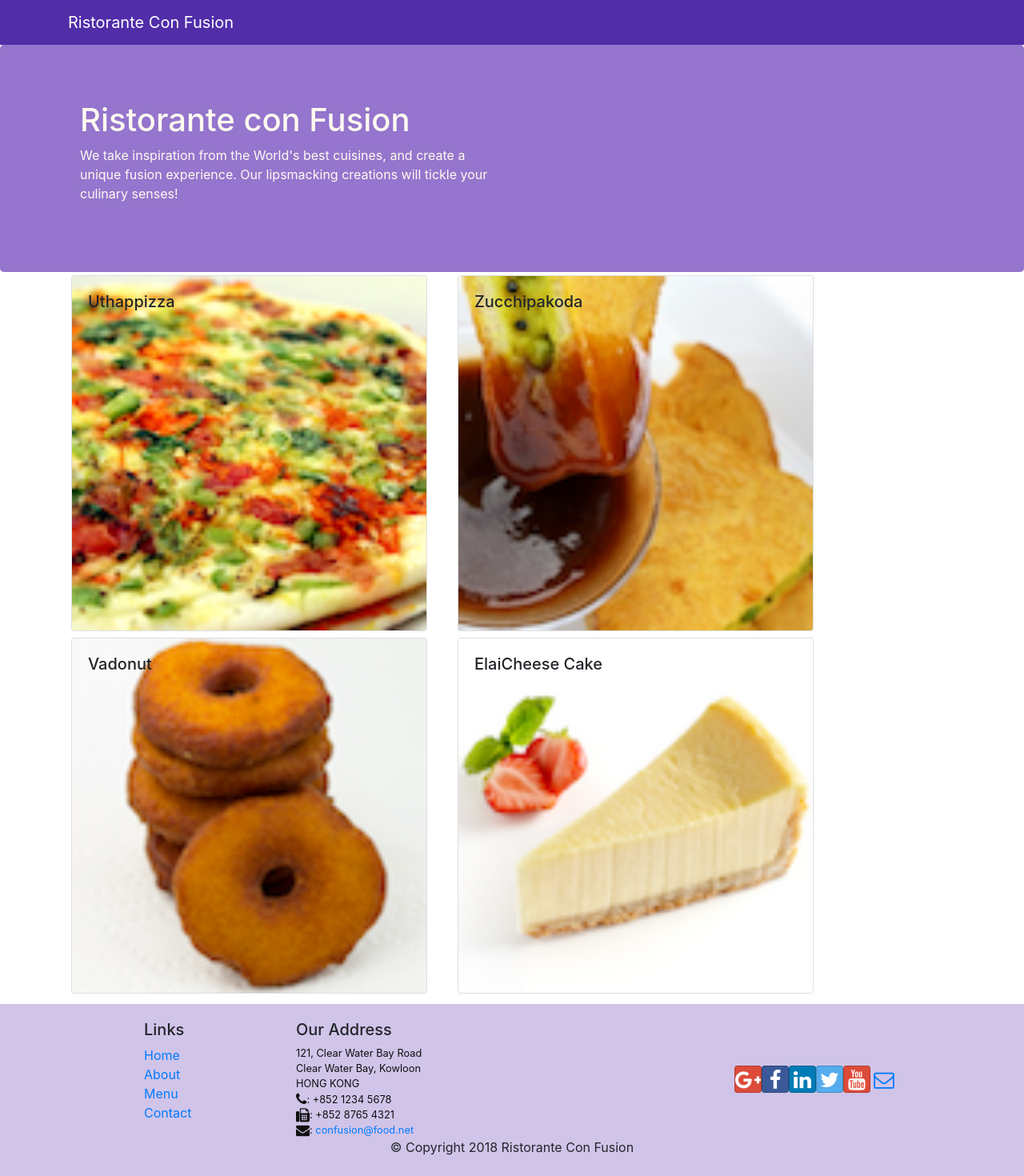
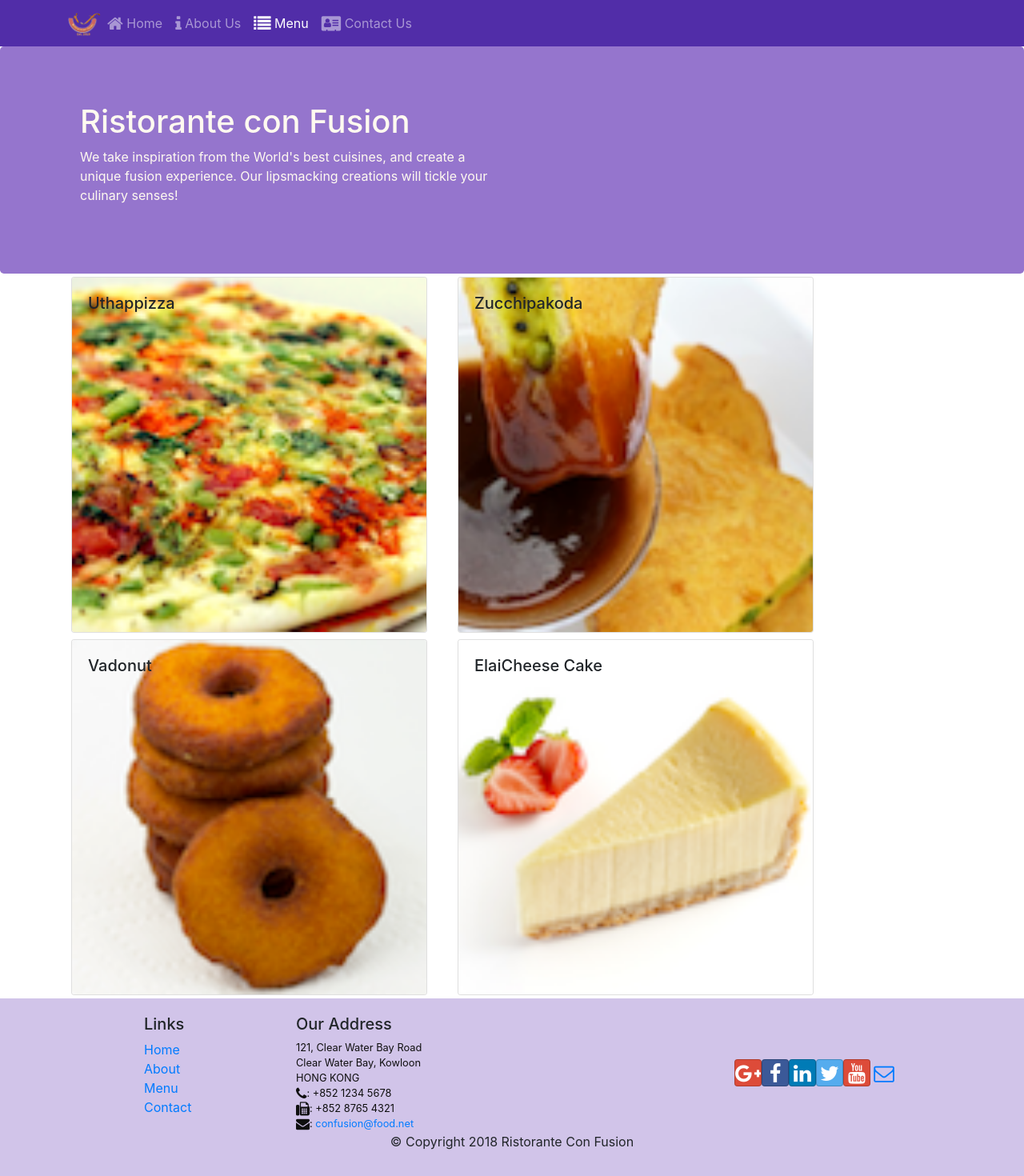
Before and after one commit to afizsavage/fullstack, a React (Create React App) app in the folder React/confusion/: page /menu in a window 1280 px wide. Shown: the top 1470 px of the page at 80% size. Built offline with nearby package versions, Linux system fonts and the light colour scheme.

Commit message:
react router

```diff
--- a/React/confusion/package.json
+++ b/React/confusion/package.json
@@ -15,6 +15,7 @@
     "react": "^16.13.1",
     "react-dom": "^16.13.1",
     "react-popper": "^0.9.2",
+    "react-router-dom": "^4.2.2",
     "react-scripts": "^3.4.3",
     "reactstrap": "^5.0.0",
     "sass": "^1.26.10",
--- a/React/confusion/src/App.js
+++ b/React/confusion/src/App.js
@@ -1,13 +1,16 @@
 import React, { Component } from "react";
 import "./App.css";
+import { BrowserRouter } from "react-router-dom";
 import Main from "./components/MainComponent";
 
 class App extends Component {
   render() {
     return (
-      <div className="App">
-        <Main />
-      </div>
+      <BrowserRouter>
+        <div className="App">
+          <Main />
+        </div>
+      </BrowserRouter>
     );
   }
 }
--- a/React/confusion/src/components/FooterComponent.js
+++ b/React/confusion/src/components/FooterComponent.js
@@ -1,4 +1,5 @@
 import React from "react";
+import { Link } from "react-router-dom";
 
 function Footer(props) {
   return (
@@ -9,16 +10,16 @@
             <h5>Links</h5>
             <ul className="list-unstyled">
               <li>
-                <a href="#">Home</a>
+                <Link to="/home">Home</Link>
               </li>
               <li>
-                <a href="#">About</a>
+                <Link to="/aboutus">About</Link>
               </li>
               <li>
-                <a href="#">Menu</a>
+                <Link to="/menu">Menu</Link>
               </li>
               <li>
-                <a href="contactus.html">Contact</a>
+                <Link to="contactus">Contact</Link>
               </li>
             </ul>
           </div>
--- a/React/confusion/src/components/HeaderComponent.js
+++ b/React/confusion/src/components/HeaderComponent.js
@@ -1,13 +1,70 @@
 import React, { Component } from "react";
-import { Navbar, NavbarBrand, Jumbotron } from "reactstrap";
+import {
+  Nav,
+  Navbar,
+  NavbarBrand,
+  NavbarToggler,
+  Collapse,
+  NavItem,
+  Jumbotron,
+} from "reactstrap";
+import { NavLink } from "react-router-dom";
 
 class Header extends Component {
+  constructor(props) {
+    super(props);
+
+    this.toggleNav = this.toggleNav.bind(this);
+    this.state = {
+      isNavOpen: false,
+    };
+  }
+
+  toggleNav() {
+    this.setState({
+      isNavOpen: !this.state.isNavOpen,
+    });
+  }
+
   render() {
     return (
-      <React.Fragment>
-        <Navbar dark>
+      <div>
+        <Navbar dark expand="md">
           <div className="container">
-            <NavbarBrand href="/">Ristorante Con Fusion</NavbarBrand>
+            <NavbarToggler onClick={this.toggleNav} />
+            <NavbarBrand className="mr-auto" href="/">
+              <img
+                src="assets/images/logo.png"
+                height="30"
+                width="41"
+                alt="Ristorante Con Fusion"
+              />
+            </NavbarBrand>
+            <Collapse isOpen={this.state.isNavOpen} navbar>
+              <Nav navbar>
+                <NavItem>
+                  <NavLink className="nav-link" to="/home">
+                    <span className="fa fa-home fa-lg"></span> Home
+                  </NavLink>
+                </NavItem>
+                <NavItem>
+                  <NavLink className="nav-link" to="/aboutus">
+                    <span className="fa fa-info fa-lg"></span> About Us
+                  </NavLink>
+                </NavItem>
+                <NavItem>
+                  <NavLink className="nav-link" to="/menu">
+                    <span className="fa fa-list fa-lg"></span> Menu
+                  </NavLink>
+                </NavItem>
+                <NavItem>
+                  <NavLink className="nav-link" to="/contactus">
+                    <span className="fa fa-address-card fa-lg"></span> Contact
+                    Us
+                  </NavLink>
+                </NavItem>
+              </Nav>
+            </Collapse>
           </div>
         </Navbar>
         <Jumbotron>
@@ -24,7 +81,7 @@
             </div>
           </div>
         </Jumbotron>
-      </React.Fragment>
+      </div>
     );
   }
 }
--- /dev/null
+++ b/React/confusion/src/components/HomeComponent.js
@@ -0,0 +1,11 @@
+import React from "react";
+
+function Home(props) {
+  return (
+    <div className="container">
+      <h4>Home</h4>
+    </div>
+  );
+}
+
+export default Home;
--- a/React/confusion/src/components/MainComponent.js
+++ b/React/confusion/src/components/MainComponent.js
@@ -1,6 +1,7 @@
 import React, { Component } from "react";
+import { Switch, Route, Redirect } from "react-router-dom";
+import Home from "./HomeComponent";
 import Menu from "./MenuComponent";
-import DishDetail from "./DishdetailComponent";
 import { DISHES } from "../shared/dishes";
 import Header from "./HeaderComponent";
 import Footer from "./FooterComponent";
@@ -10,8 +11,6 @@
     super(props);
     this.state = {
       dishes: DISHES,
-      selectedDish: null,
-      dishComments: [],
     };
   }
 
@@ -24,22 +23,21 @@
   }
 
   render() {
+    const HomePage = () => {
+      return <Home />;
+    };
     return (
       <div>
         <Header />
-        <Menu
-          dishes={this.state.dishes}
-          onClick={(dishId) => this.onDishSelect(dishId)}
-          renCom={(dishComnts) => this.onDishComments(dishComnts)}
-        />
-        <DishDetail
-          dish={
-            this.state.dishes.filter(
-              (dish) => dish.id === this.state.selectedDish
-            )[0]
-          }
-          comments={this.state.dishComments}
-        />
+        <Switch>
+          <Route path="/home" component={HomePage} />
+          <Route
+            exact
+            path="/menu"
+            component={() => <Menu dishes={this.state.dishes} />}
+          />
+          <Redirect to="/home" />
+        </Switch>
         <Footer />
       </div>
     );
```
Also changed, not shown: 1 other file (tests, documents, lock files or other folders).
